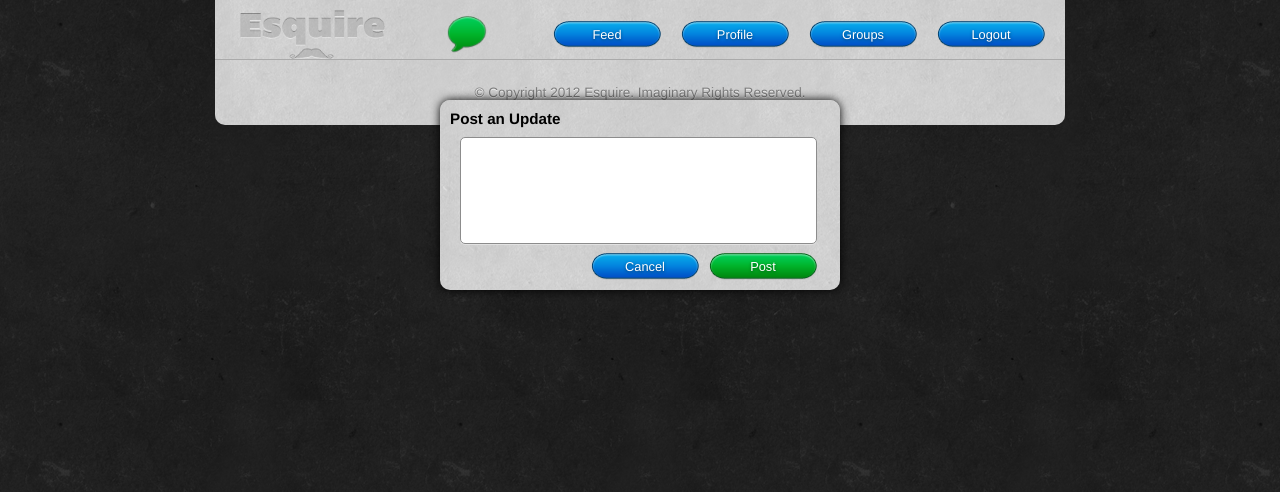
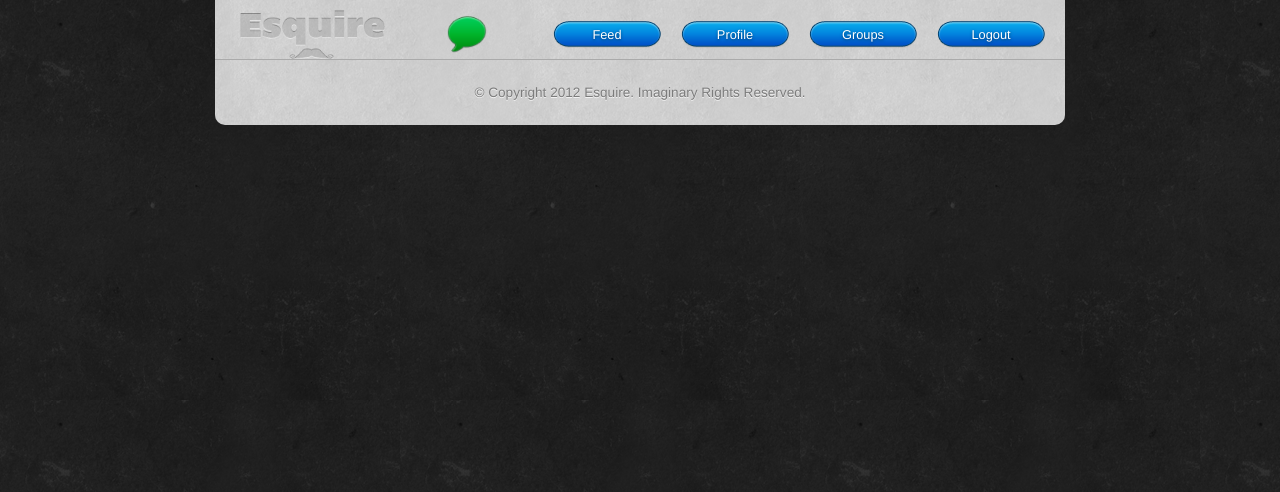
Before and after one commit to jchristianhall/Esquire, a PHP site: page /feed.php in a window 1280 px wide. Shown: the top 492 px of the page. Run offline with PHP 8.4, Linux system fonts and the light colour scheme; the visitor is signed in with stand-in values (Sample User, id 1).

Commit message:
Dynamic popover CSS fixes and HTML containers added to all pages.

```diff
--- a/css/style.css
+++ b/css/style.css
@@ -306,10 +306,17 @@ footer{
 	#createGroupBox,
 	#editGroupBox,
 	#inviteBox,
-	#postBox,
+	#postBox{
+		display: none;
+		width: 400px;
+		position: absolute;
+		top: 50%;
+		left: 50%;
+		margin: -300px 0 0 -200px;
+		z-index: 2;
+	}
 	#profileBox,
 	#editProfileBox{
-		//display: none;
 		width: 400px;
 		position: absolute;
 		top: 50%;
--- a/feed.php
+++ b/feed.php
@@ -50,5 +50,8 @@
 		</form>
 		<div class="button" id="postCancel">Cancel</div>
 	</div>
+
+	<!-- Profile popovers -->
+	<div class="dynamicPopover"></div>
 </body>
 </html>
--- a/groupSearch.php
+++ b/groupSearch.php
@@ -68,5 +68,8 @@
 		</div>
 	</div>
 	<footer>&copy; Copyright 2012 Esquire. Imaginary Rights Reserved.</footer>
+
+	<!-- Profile popovers -->
+	<div class="dynamicPopover"></div>
 </body>
 </html>
--- a/groups.php
+++ b/groups.php
@@ -92,6 +92,8 @@
 	</div>
 	<div class="error" id="createGroupEmptyField">You left a field blank.</div>
 	<div class="error" id="createGroupInvalidEmail">One or more of the emails you entered is invalid.</div>
-	<div id="test"></div>
+
+	<!-- Profile popovers -->
+	<div class="dynamicPopover"></div>
 </body>
 </html>
--- a/js/site.js
+++ b/js/site.js
@@ -216,16 +216,16 @@ function addMember(){
 }
 
 function showProfile(){
-    $('#test').html('').load("profile.php").fadeIn('fast');
+    $('.dynamicPopover').html('').load("profile.php").fadeIn('fast');
     $('.overlay').fadeIn('fast');
 }
 
 function hideProfile(){
-    $("#test").html('').fadeOut("fast");
+    $(".dynamicPopover").html('').fadeOut("fast");
     $('.overlay').fadeOut('fast');
 }
 
 function editProfile(){
-    $("#test").html('').fadeOut("fast");
-    $("#test").html('').load("profileEdit.php").fadeIn('fast');
+    $(".dynamicPopover").html('').fadeOut("fast");
+    $(".dynamicPopover").html('').load("profileEdit.php").fadeIn('fast');
 }
--- a/php/db_setup.php
+++ b/php/db_setup.php
@@ -4,5 +4,5 @@
     $host = "localhost";
     $sqlusername = "root";
     $sqlpassword = "root";
-    $db_name = "test";
+    $db_name = "Esquire";
 ?>
--- a/specificGroup.php
+++ b/specificGroup.php
@@ -127,5 +127,8 @@
 		</form>
 		<div class="button" id="inviteCancel">Cancel</div>
 	</div>
+
+	<!-- Profile popovers -->
+	<div class="dynamicPopover"></div>
 </body>
 </html>
```
Also changed, not shown: profile.php (+0 -9 lines).
